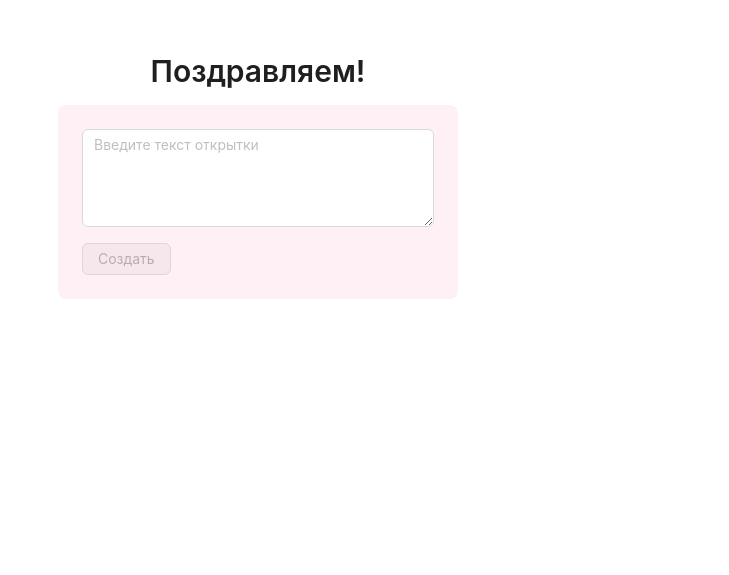
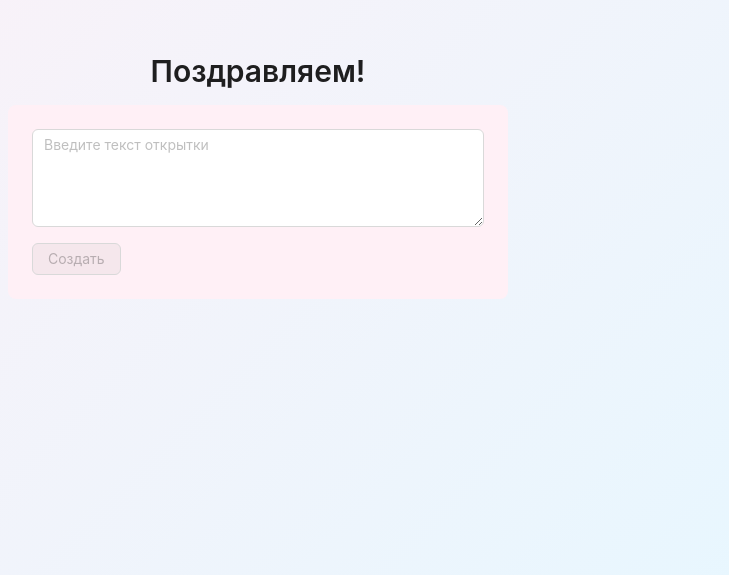
Before and after one commit to vinneyto/m8, a React (Vite) app: page / in a window 1280 px wide. Shown: the part 225-800 px from the top of the page, without its empty margins (382-1111 px from the left). Built offline with nearby package versions, Linux system fonts and the light colour scheme.

Commit message:
Organize pages into folders with pastel gradient

```diff
--- a/src/pages/CardEditorPage.module.css
+++ b/src/pages/CardEditorPage/CardEditorPage.module.css
@@ -4,6 +4,7 @@
   flex-direction: column;
   align-items: center;
   justify-content: center;
+  background: linear-gradient(135deg, #fff0f6, #e6f7ff);
 }
 
 .title {
@@ -13,7 +14,7 @@
 }
 
 .form {
-  width: 400px;
+  width: 500px;
   padding: 24px;
   background-color: #fff0f6;
   border-radius: 8px;
--- a/src/pages/CardEditorPage.tsx
+++ b/src/pages/CardEditorPage/index.tsx
@@ -1,4 +1,4 @@
-import { CardEditor } from "../components/CardEditor";
+import { CardEditor } from "../../components/CardEditor";
 import { Typography } from "antd";
 import styles from "./CardEditorPage.module.css";
 
--- a/src/pages/CardScenePage.tsx
+++ b/src/pages/CardScenePage/index.tsx
@@ -1,6 +1,6 @@
 import { useParams } from "react-router-dom";
-import { CardScene } from "../components/CardScene";
-import { decodeBase64, encodeBase64 } from "../util";
+import { CardScene } from "../../components/CardScene";
+import { decodeBase64, encodeBase64 } from "../../util";
 import styles from "./CardScenePage.module.css";
 
 export default function CardScenePage() {
```
Also changed, not shown: src/pages/CardScenePage/CardScenePage.module.css (renamed from src/pages/CardScenePage.module.css).
